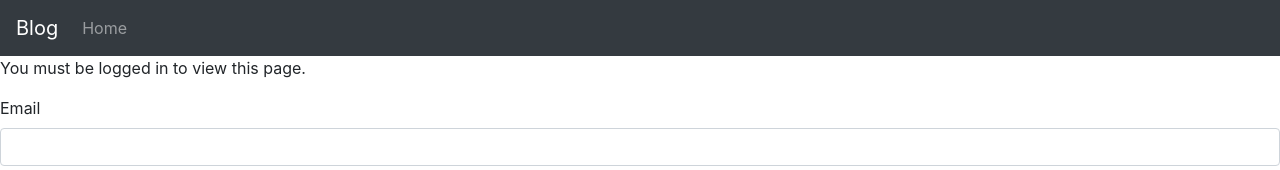
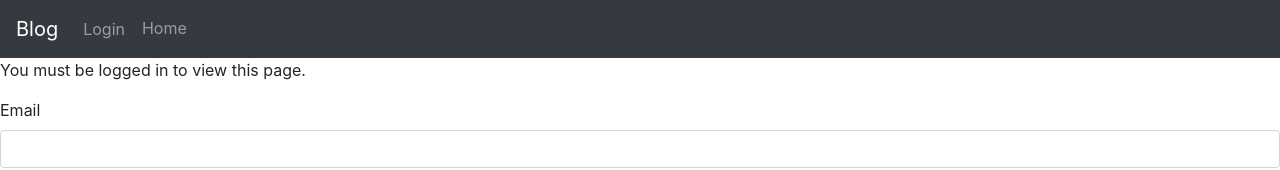
Before and after one commit to phillipjhl/Musketeer, a React app: page /login in a window 1280 px wide. Shown: the top 170 px of the page. Built offline with nearby package versions, Linux system fonts and the light colour scheme; no server answers.

Commit message:
added authbutton to navbar

```diff
--- a/client/src/components/NavBar.jsx
+++ b/client/src/components/NavBar.jsx
@@ -1,5 +1,6 @@
 import React from 'react';
 import { BrowserRouter as Router, Link } from 'react-router-dom';
+import AuthButton from './auth/authButton';
 
 function NavBar(props) {
     return (
@@ -9,8 +10,9 @@ function NavBar(props) {
                 <span className="navbar-toggler-icon"></span>
             </button>
             <div className="collapse navbar-collapse" id="navbarNavAltMarkup">
-                <div className="navbar-nav">
+                <div className="navbar-nav flex-row-reverse">
                     <Link to="/" className="nav-item nav-link" >Home <span className="sr-only">(current)</span></Link>
+                    <AuthButton />
                 </div>
             </div>
         </nav>
```
